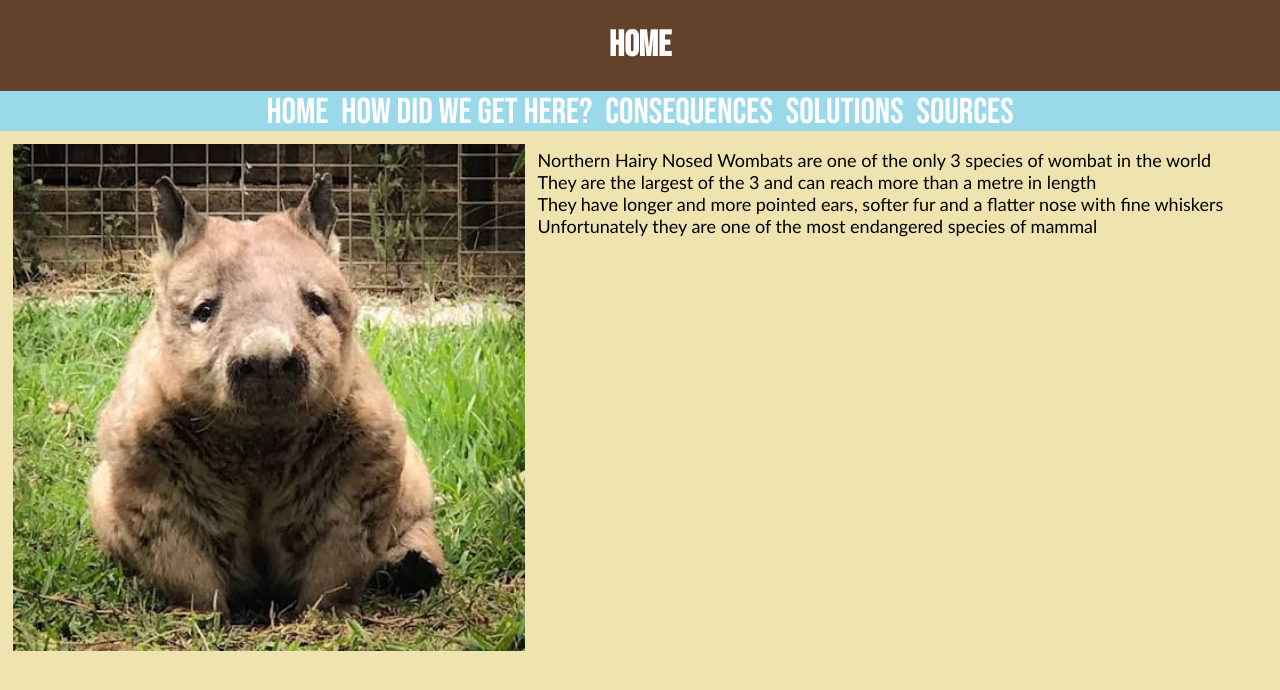
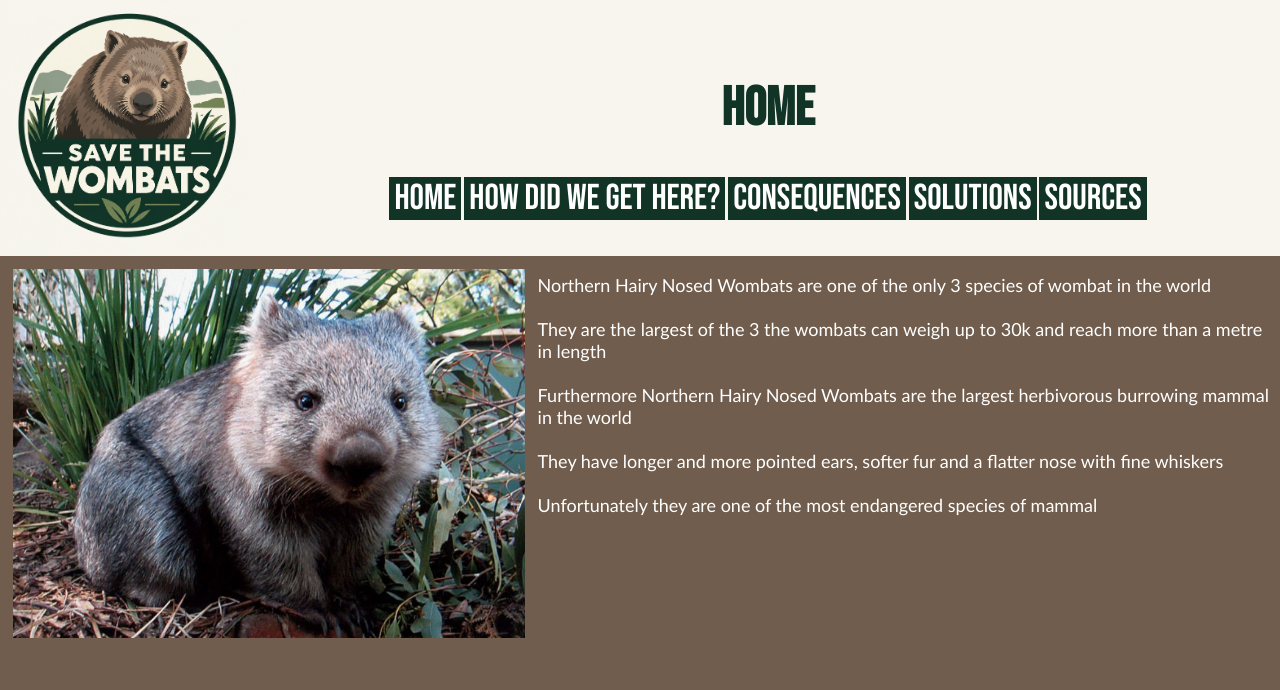
Before and after one commit to EvgenyEsin383/EvgenyEsin383-EvgenyEsin383.github.io, a plain HTML site: page docs/index.html in a window 1280 px wide. Drawn offline with Linux system fonts and the light colour scheme; a web font is replaced by a local one.

Commit message:
major reformatting
new logo header rework, new color schemee and more info

```diff
--- a/docs/index.html
+++ b/docs/index.html
@@ -1,7 +1,7 @@
 <html>
     <head>
         <link rel="stylesheet" href="style.css" type="text/css"/>
-        <link rel="icon" href="images/icon.jpg">
+        <link rel="icon" href="images/logo.png">
         <title>Save Our Wombats</title>
         <link rel="preconnect" href="https://fonts.googleapis.com">
         <link rel="preconnect" href="https://fonts.gstatic.com" crossorigin>
@@ -11,6 +11,8 @@
     </head>
     <body>
         <header>
+            <img class="logoimage" src="images/logo.png">
+            <div id="rightside">
                 <h1>Home</h1>
                 <nav>
                     <ul class="menu">
@@ -31,13 +33,16 @@
                         </li>
                     </ul>
                 </nav>
+            </div>
+
         </header>
-        <img class="leftimage" src="images/sitting.jpg">
+        <img class="leftimage" src="images/infrontofbush.jpg">
         <p>
-            Northern Hairy Nosed Wombats are one of the only 3 species of wombat in the world <br>
-            They are the largest of the 3 and can reach more than a metre in length <br>
-            They have longer and more pointed ears, softer fur and a flatter nose with fine whiskers<br>
-            Unfortunately they are one of the most endangered species of mammal
+            Northern Hairy Nosed Wombats are one of the only 3 species of wombat in the world <br><br>
+            They are the largest of the 3 the wombats can weigh up to 30k and reach more than a metre in length <br><br>
+            Furthermore Northern Hairy Nosed Wombats are the largest herbivorous burrowing mammal in the world<br><br>
+            They have longer and more pointed ears, softer fur and a flatter nose with fine whiskers<br><br>
+            Unfortunately they are one of the most endangered species of mammal<br><br>
         </p>
 
     </body>
--- a/docs/style.css
+++ b/docs/style.css
@@ -1,12 +1,26 @@
 header{
-    background-color: rgb(99, 65, 43);
+    background-color: rgb(247, 245, 237);
     color: rgb(255, 255, 255);
-    text-align: center;
     font-size: large;
     font-family: "Bebas Neue", sans-serif;
-    position: sticky;
+    position: static;
     top: 0;
     overflow: hidden;
+    align-items: center;
+    display: flex;
+
+
+}
+#rightside{
+    display: flex;
+    flex-direction: column;
+    padding: 0%;
+    width: 100%;
+}
+h1{
+    text-align: center;
+    font-size: 300%;
+    color: rgb(17, 52, 39);
 }
 body{
     margin: 0;
@@ -14,6 +28,7 @@ body{
     font-size: large;
 
 }
+
 .bebas-neue-regular {
   font-family: "Bebas Neue", sans-serif;
   font-weight: 400;
@@ -24,7 +39,6 @@ body{
     margin: 0px;
     padding: 0px;
     height: 40px;
-    background-color: rgb(153 ,217 ,234);
 }
 .menu li{
     display: inline
@@ -39,25 +53,37 @@ body{
     text-decoration: none;
 }
 .button:link{
-    background-color: rgb(153, 217, 234);
+    background-color: rgb(17, 52, 39);
     color: white;
-    transition:none;
+    transition: None;
 }
 .button:hover{
-    background-color: rgb(112, 146, 190);
+    background-color: rgb(112, 128, 82);
 }
 
 nav{
     text-align: center;
     align-items: center;
+    width:100%;
+    float: left;
+    flex-direction: row;
 }
 body{
-    background-color: #EFE4B0;
+    background-color: rgb(112, 93, 77);
+    color: white;
 }
 .leftimage{
     width: 40%;
     float: left;
     padding: 1%;
+    transition: 2s;
+}
+.logoimage{
+    float :left;
+    width: 20%;
+}
+.leftimage:hover{
+    width:45%;
 }
 .sidebar{
     background-color: rgb(255, 255, 255);
```
Also changed, not shown: docs/How.html (+6 -2 lines), docs/bibliography.html (+5 -1 lines), docs/consequences.html (+6 -2 lines), docs/solutions.html (+6 -2 lines), docs/images/infrontofbush.jpg (added), docs/images/logo.png (added). Lines whose indentation alone changed are shown as unchanged.
